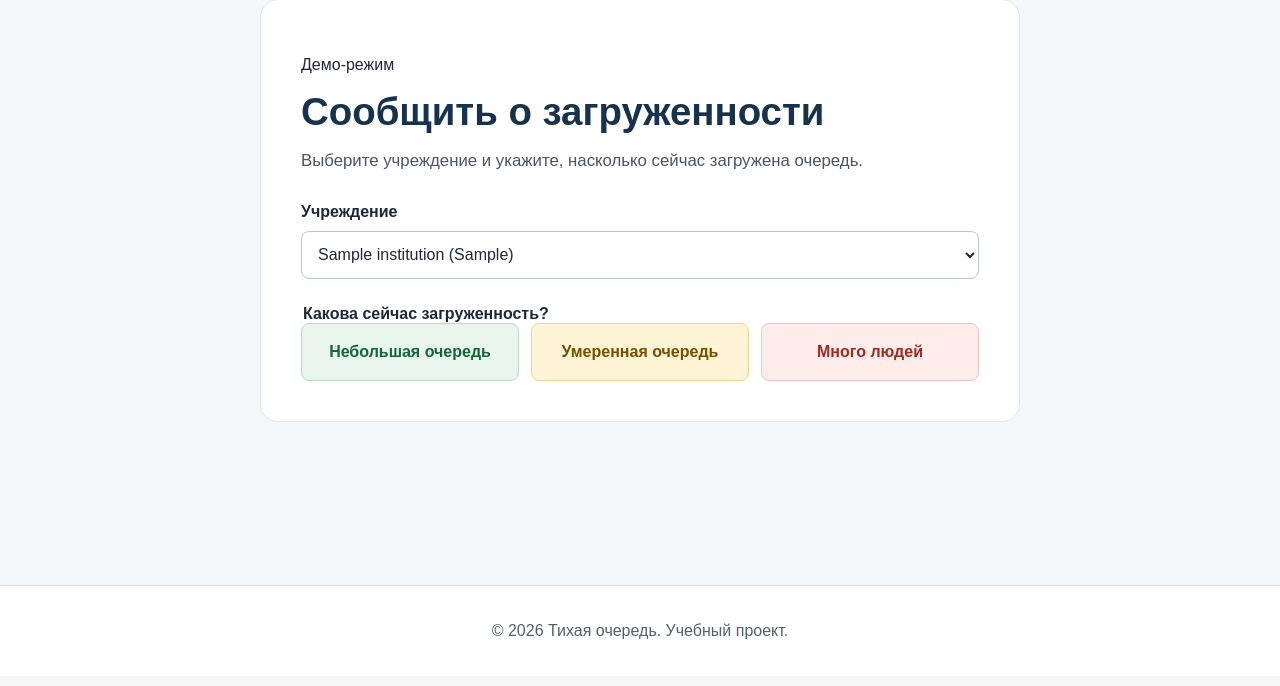
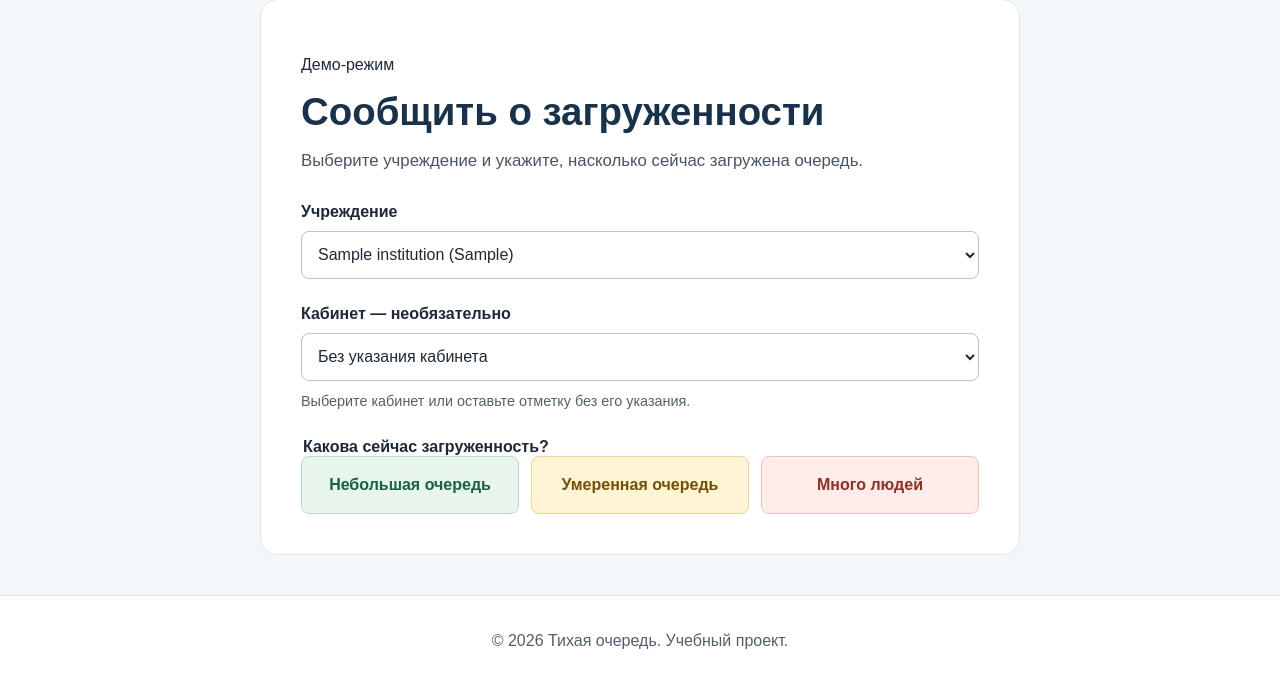
Before and after one commit to Kirilll555/quiet-queue, a Django app: page /rate/?institution_id=1 in a window 1280 px wide. Shown: the part 124-810 px from the top of the page. Before the commit the page ends 763 px from the top, so only its background shows below. Run offline with Django 5.2, Linux system fonts and the light colour scheme; tables that the repository leaves empty hold one stand-in row (values such as "Sample post").

Commit message:
Добавлен выбор кабинета при отправке отметки

```diff
--- a/pages/templates/pages/rate.html
+++ b/pages/templates/pages/rate.html
@@ -29,21 +29,45 @@
                     class="form-select"
                     required
                 >
-                    <option value="" {% if not request.GET.institution_id %}selected{% endif %}>
+                    <option value="" {% if not selected_institution_id %}selected{% endif %}>
                         Выберите учреждение
                     </option>
 
                     {% for inst in institutions %}
                         <option
                             value="{{ inst.id }}"
-                            {% if request.GET.institution_id|stringformat:"s" == inst.id|stringformat:"s" %}selected{% endif %}
+                            {% if selected_institution_id|stringformat:"s" == inst.id|stringformat:"s" %}selected{% endif %}
                         >
                             {{ inst.name }} ({{ inst.category }})
                         </option>
                     {% endfor %}
                 </select>
             </div>
+            <div class="form-group">
+                <label for="cabinet_id" class="form-label">
+                    Кабинет — необязательно
+                </label>
 
+                <select
+                    id="cabinet_id"
+                    name="cabinet_id"
+                    class="form-select"
+                    aria-describedby="cabinet-hint"
+                    data-selected-cabinet="{{ selected_cabinet_id }}"
+                    disabled
+                >
+                    <option value="">Сначала выберите учреждение</option>
+                </select>
+
+                <p id="cabinet-hint" class="form-hint" aria-live="polite">
+                    Можно оставить отметку без указания кабинета.
+                </p>
+
+                <noscript>
+                    Выбор кабинета требует JavaScript.
+                    Без него можно отправить отметку для учреждения.
+                </noscript>
+            </div>
             <fieldset class="form-group status-fieldset">
                 <legend class="form-label">
                     Какова сейчас загруженность?
@@ -83,4 +107,7 @@
             </fieldset>
         </form>
     </section>
+
+    {{ cabinets_data|json_script:"cabinets-data" }}
+    <script src="{% static 'js/rate.js' %}" defer></script>
 {% endblock %}
--- a/pages/views.py
+++ b/pages/views.py
@@ -4,7 +4,7 @@ from django.urls import reverse
 from datetime import timedelta
 from django.utils import timezone
 
-from .models import Institution, QueueReport, InstitutionRequest
+from .models import Cabinet, Institution, QueueReport, InstitutionRequest
 
 
 def index(request):
@@ -44,33 +44,86 @@ def index(request):
 
 
 def rate_queue(request):
-    institutions = Institution.objects.all()
+    institutions = Institution.objects.order_by("name")
+    cabinets_data = list(
+        Cabinet.objects.order_by("name").values(
+            "id", "name", "cabinet_type", "institution_id"
+        )
+    )
+
+    selected_institution_id = request.GET.get("institution_id", "")
+    selected_cabinet_id = ""
 
     if request.method == "POST":
-        institution_id = request.POST.get("institution_id", "")
+        selected_institution_id = request.POST.get("institution_id", "")
+        selected_cabinet_id = request.POST.get("cabinet_id", "")
         queue_level = request.POST.get("queue_level", "")
 
-        valid_queue_levels = {"low", "medium", "high"}
+        institution = None
+        cabinet = None
+        error = ""
 
-        if not institution_id:
-            messages.error(request, "Пожалуйста, выберите учреждение.")
-            return redirect("rate")
+        try:
+            institution_id = int(selected_institution_id)
+        except (ValueError, TypeError):
+            error = "Пожалуйста, выберите учреждение."
+        else:
+            institution = Institution.objects.filter(
+                id=institution_id
+            ).first()
 
-        if queue_level not in valid_queue_levels:
-            messages.error(request, "Пожалуйста, выберите уровень загруженности.")
-            return redirect(f"{reverse('rate')}?institution_id={institution_id}")
+            if institution is None:
+                error = "Учреждение не найдено. Выберите другое."
 
-        institution = get_object_or_404(Institution, id=institution_id)
+        if not error and selected_cabinet_id:
+            try:
+                cabinet_id = int(selected_cabinet_id)
+            except (ValueError, TypeError):
+                error = "Пожалуйста, выберите кабинет из списка."
+            else:
+                cabinet = Cabinet.objects.filter(
+                    id=cabinet_id,
+                    institution=institution,
+                ).first()
 
-        QueueReport.objects.create(
-            institution=institution,
-            queue_level=queue_level,
-        )
+                if cabinet is None:
+                    error = "Выбранный кабинет не относится к этому учреждению."
+                    selected_cabinet_id = ""
 
-        messages.success(request, f"Спасибо! Отметка для {institution.name} сохранена.")
-        return redirect(f"{reverse('rate')}?institution_id={institution.id}")
+        valid_queue_levels = {
+            value for value, label in QueueReport.QUEUE_LEVEL_CHOICES
+        }
 
-    return render(request, "pages/rate.html", {"institutions": institutions})
+        if not error and queue_level not in valid_queue_levels:
+            error = "Пожалуйста, выберите уровень загруженности."
+
+        if error:
+            messages.error(request, error)
+        else:
+            QueueReport.objects.create(
+                institution=institution,
+                cabinet=cabinet,
+                queue_level=queue_level,
+            )
+
+            location = institution.name
+            if cabinet is not None:
+                location = f"{institution.name}, {cabinet.name}"
+
+            messages.success(
+                request,
+                f"Спасибо! Отметка для {location} сохранена.",
+            )
+            return redirect(
+                f"{reverse('rate')}?institution_id={institution.id}"
+            )
+
+    return render(request, "pages/rate.html", {
+        "institutions": institutions,
+        "cabinets_data": cabinets_data,
+        "selected_institution_id": selected_institution_id,
+        "selected_cabinet_id": selected_cabinet_id,
+    })
 
 
 def suggest_institution(request):
--- a/static/css/rate_styles.css
+++ b/static/css/rate_styles.css
@@ -96,3 +96,15 @@
         grid-template-columns: 1fr;
     }
 }
+.form-hint {
+    margin: 0;
+    color: #52606d;
+    font-size: 0.9rem;
+    line-height: 1.5;
+}
+
+.form-select:disabled {
+    background: #f2f4f7;
+    color: #667085;
+    cursor: not-allowed;
+}
--- /dev/null
+++ b/static/js/rate.js
@@ -0,0 +1,51 @@
+"use strict";
+
+const institutionSelect = document.getElementById("institution_id");
+const cabinetSelect = document.getElementById("cabinet_id");
+const cabinetHint = document.getElementById("cabinet-hint");
+const cabinets = JSON.parse(
+    document.getElementById("cabinets-data").textContent
+);
+
+function updateCabinets(selectedCabinetId = "") {
+    const institutionId = institutionSelect.value;
+
+    cabinetSelect.replaceChildren();
+    cabinetSelect.disabled = true;
+
+    if (!institutionId) {
+        cabinetSelect.add(new Option("Сначала выберите учреждение", ""));
+        cabinetHint.textContent = "После выбора учреждения здесь появятся его кабинеты.";
+        return;
+    }
+
+    const matchingCabinets = cabinets.filter(
+        (cabinet) => String(cabinet.institution_id) === institutionId
+    );
+
+    cabinetSelect.add(new Option("Без указания кабинета", ""));
+
+    if (matchingCabinets.length === 0) {
+        cabinetHint.textContent = "Кабинеты пока не добавлены. Отметка будет сохранена для учреждения.";
+        return;
+    }
+
+    for (const cabinet of matchingCabinets) {
+        const label = cabinet.cabinet_type
+            ? `${cabinet.name} — ${cabinet.cabinet_type}`
+            : cabinet.name;
+
+        const option = new Option(label, String(cabinet.id));
+        option.selected = String(cabinet.id) === selectedCabinetId;
+        cabinetSelect.add(option);
+    }
+
+    cabinetSelect.disabled = false;
+    cabinetHint.textContent = "Выберите кабинет или оставьте отметку без его указания.";
+}
+
+institutionSelect.addEventListener("change", () => {
+    updateCabinets();
+});
+
+updateCabinets(cabinetSelect.dataset.selectedCabinet);
```
